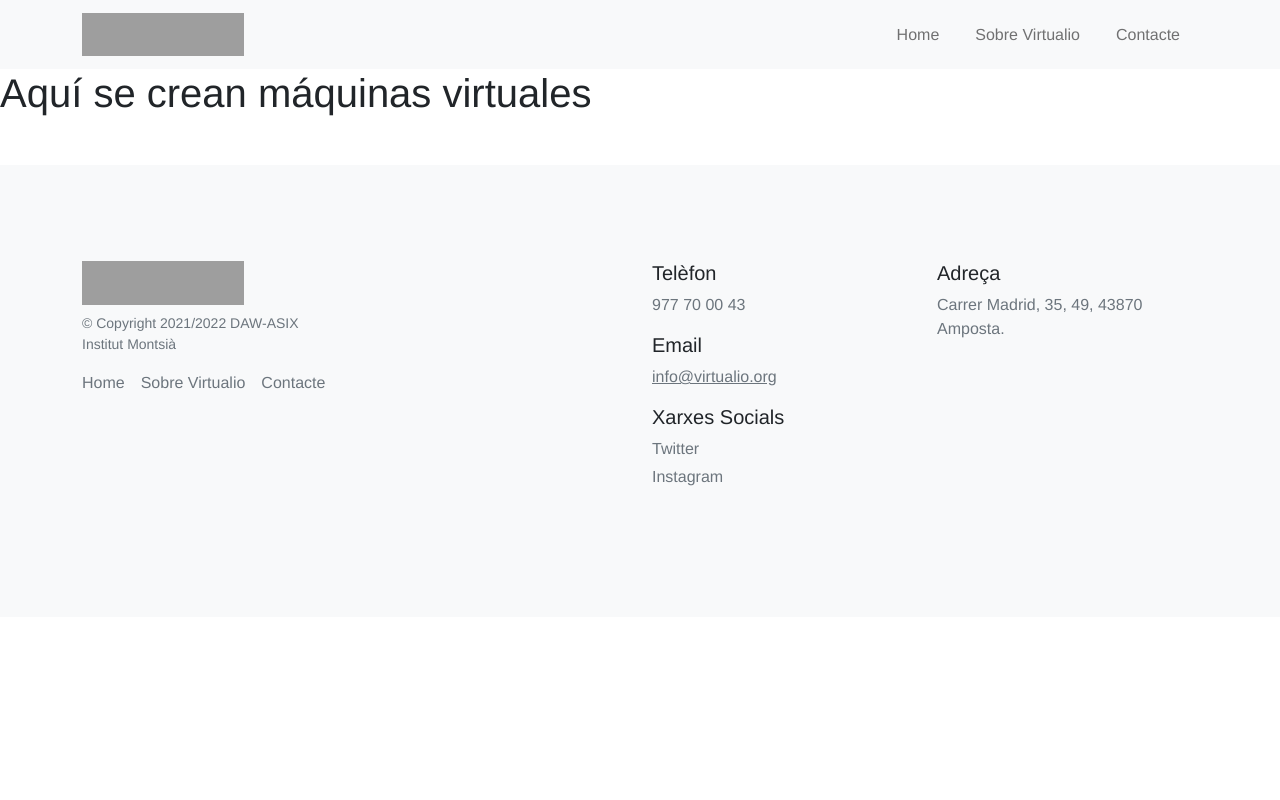
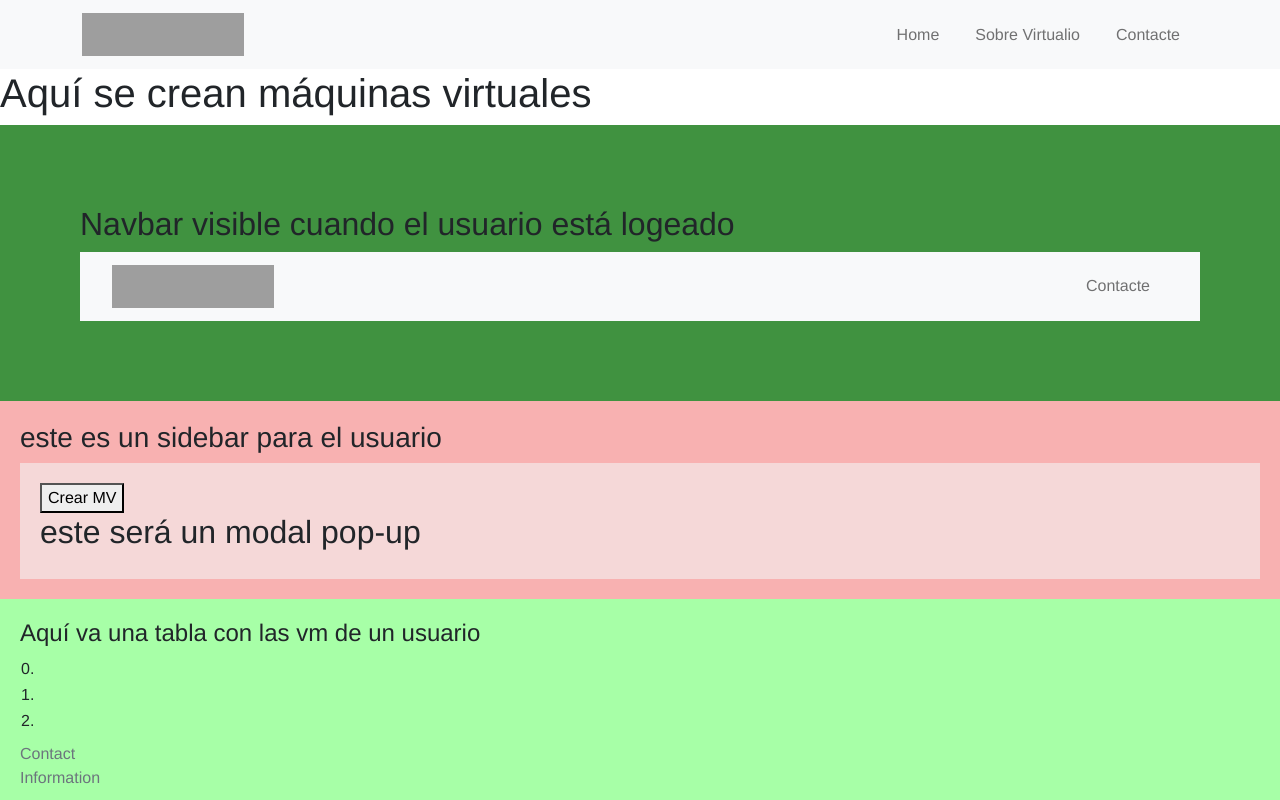
Before and after one commit to guzanaz/M6_Virtualio, a Vue app in the folder virtualio-v1/: page /Dashboard in a window 1280 px wide. Shown: the top 800 px of the page. Built offline with nearby package versions, Linux system fonts and the light colour scheme; grey boxes are pictures that could not be loaded.

Commit message:
setup inicial users view
-Creación de componentes (DashboardMenu,CreateVM, Modal, UserVMsTable)
-Creación de componente layout (UserNavbar)
-Añadir componentes a views/Dashboard.vue

```diff
--- a/virtualio-v1/src/components/CreateVM.vue
+++ b/virtualio-v1/src/components/CreateVM.vue
@@ -1,15 +1,22 @@
 <template>
   <section id="CreateVM">
-
+    <button>Crear MV</button>
+      <Modal/> <!-- debe estar config para que se  muestre sólo sí se crea una mv-->
   </section>
 </template>
 
 <script>
+import Modal from "../components/Modal.vue";
 export default {
-name:"CreateVM"
+name:"CreateVM",
+  components:{
+    Modal,
+  },
 };
 </script>
 
-<style>
-
-</style>
+<style scoped>
+section{
+  background-color: rgb(245, 216, 216);
+}
+</style>>
--- a/virtualio-v1/src/components/DashboardMenu.vue
+++ b/virtualio-v1/src/components/DashboardMenu.vue
@@ -1,15 +1,25 @@
 <template>
   <nav>
+    <h3>este es un sidebar para el usuario</h3>
+    <CreateVM/>
+  </nav>
 
-  </nav>
 </template>
 
 <script>
+import CreateVM from "../components/CreateVM";
 export default {
-    name:"DashboardMenu"
-}
+    name:"DashboardMenu",
+    components:{
+        CreateVM
+    },
+
+};
 </script>
 
-<style>
-
+<style scooped>
+nav{
+    padding: 20px;
+    background-color: rgb(248, 177, 177);
+}
 </style>
--- a/virtualio-v1/src/components/Modal.vue
+++ b/virtualio-v1/src/components/Modal.vue
@@ -0,0 +1,15 @@
+<template>
+  <div>
+      <h2>este será un modal pop-up</h2>
+  </div>
+</template>
+
+<script>
+export default {
+
+}
+</script>
+
+<style>
+
+</style>
--- a/virtualio-v1/src/components/UserVMsTable.vue
+++ b/virtualio-v1/src/components/UserVMsTable.vue
@@ -0,0 +1,46 @@
+<template>
+  <section>
+    <h4>Aquí va una tabla con las vm de un usuario</h4>
+    <table>
+      <caption>
+        Contact Information
+      </caption>
+      <tr>
+        <td>0.</td>
+        <th scope="col"></th>
+        <!-- Compliant -->
+        <th scope="col"></th>
+        <!-- Compliant -->
+        <th scope="col"></th>
+        <!-- Non-Compliant -->
+      </tr>
+      <tr>
+        <td>1.</td>
+        <th scope="col"></th>
+        <!-- Compliant -->
+        <th scope="col"></th>
+        <!-- Compliant -->
+        <th scope="col"></th>
+      </tr>
+      <tr>
+        <td>2.</td>
+        <th scope="col"></th>
+        <!-- Compliant -->
+        <th scope="col"></th>
+        <!-- Compliant -->
+        <th scope="col"></th>
+      </tr>
+    </table>
+  </section>
+</template>
+
+<script>
+export default {};
+</script>
+
+<style scooped>
+section {
+  padding: 20px;
+  background: rgb(167, 255, 167);
+}
+</style>
--- a/virtualio-v1/src/layout/UserNavbar.vue
+++ b/virtualio-v1/src/layout/UserNavbar.vue
@@ -1,4 +1,6 @@
 <template>
+  <section>
+    <h2>Navbar visible cuando el usuario está logeado</h2>
     <nav class="navbar sticky-top navbar-expand-md navbar-light bg-light">
       <div class="container">
         <a class="navbar-brand" href="#">
@@ -20,7 +22,10 @@
         >
           <span class="navbar-toggler-icon"></span>
         </button>
-      <div class="collapse navbar-collapse justify-content-end" id="navbarNav">
+        <div
+          class="collapse navbar-collapse justify-content-end"
+          id="navbarNav"
+        >
           <ul class="navbar-nav text-center">
             <li class="nav-item">
               <a class="nav-link" href="#contacte">Contacte</a>
@@ -29,6 +34,7 @@
         </div>
       </div>
     </nav>
+  </section>
 </template>
 
 <script>
@@ -39,6 +45,11 @@ export default {
 
 <!-- Add "scoped" attribute to limit CSS to this component only -->
 <style scoped>
+section{
+    padding:10vh;
+    background-color: rgb(64, 146, 64);
+}
+
 ul {
   list-style-type: none;
   padding: 0;
@@ -47,5 +58,4 @@ li {
   display: inline-block;
   margin: 0 10px;
 }
-
 </style>
--- a/virtualio-v1/src/views/Dashboard.vue
+++ b/virtualio-v1/src/views/Dashboard.vue
@@ -1,17 +1,24 @@
 <template>
   <div class="hello">
     <h1>Aquí se crean máquinas virtuales</h1>
-  <CreateVM/>
+  <UserNavbar/>
+  <DashboardMenu/>
+  <UserVMsTable/>
   </div>
 </template>
 
 <script>
-import CreateVM from "../components/CreateVM";
+import UserNavbar from "../layout/UserNavbar.vue";
+import DashboardMenu from '../components/DashboardMenu.vue';
+import UserVMsTable from "../components/UserVMsTable.vue"
 
 export default {
   name: "Dashboard",
   components:{
-    CreateVM
+    UserNavbar,
+    DashboardMenu,
+    UserVMsTable,
+
   },
 };
 </script>
```
Lines whose indentation alone changed are shown as unchanged.
